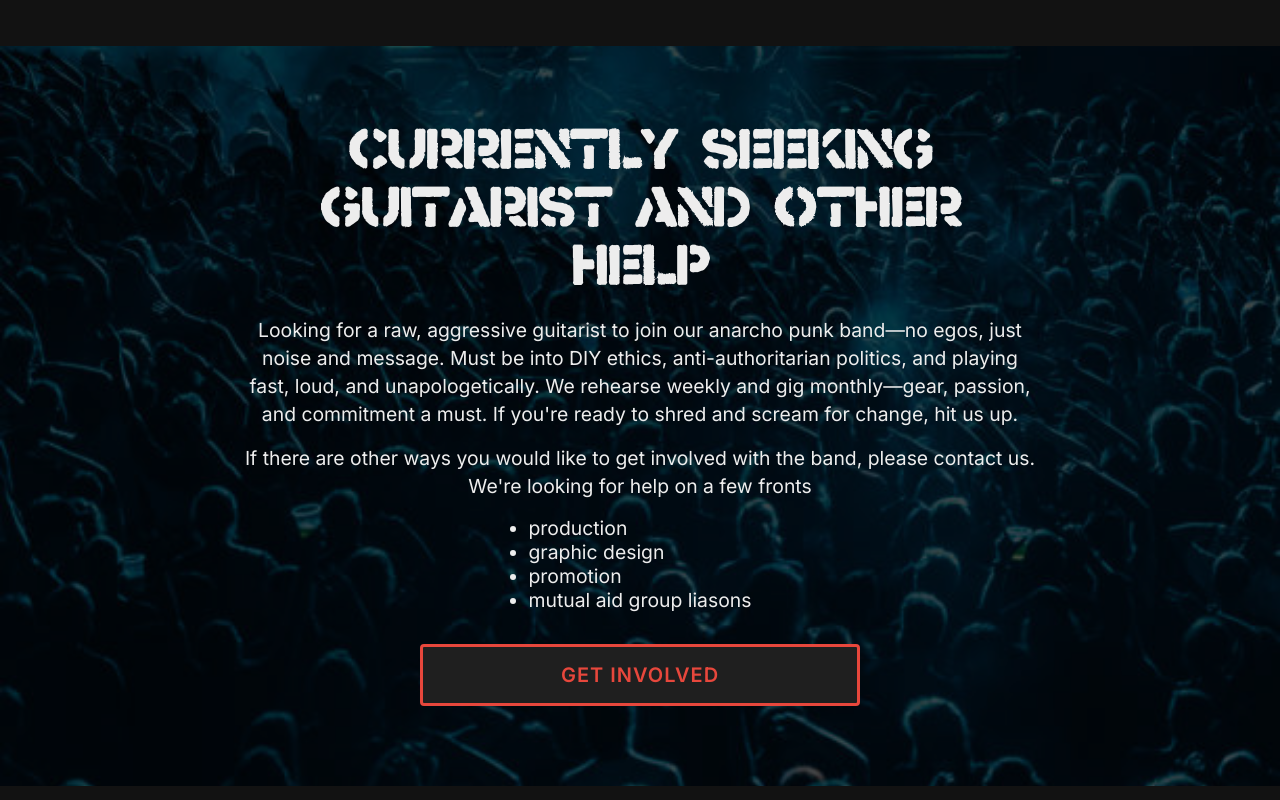
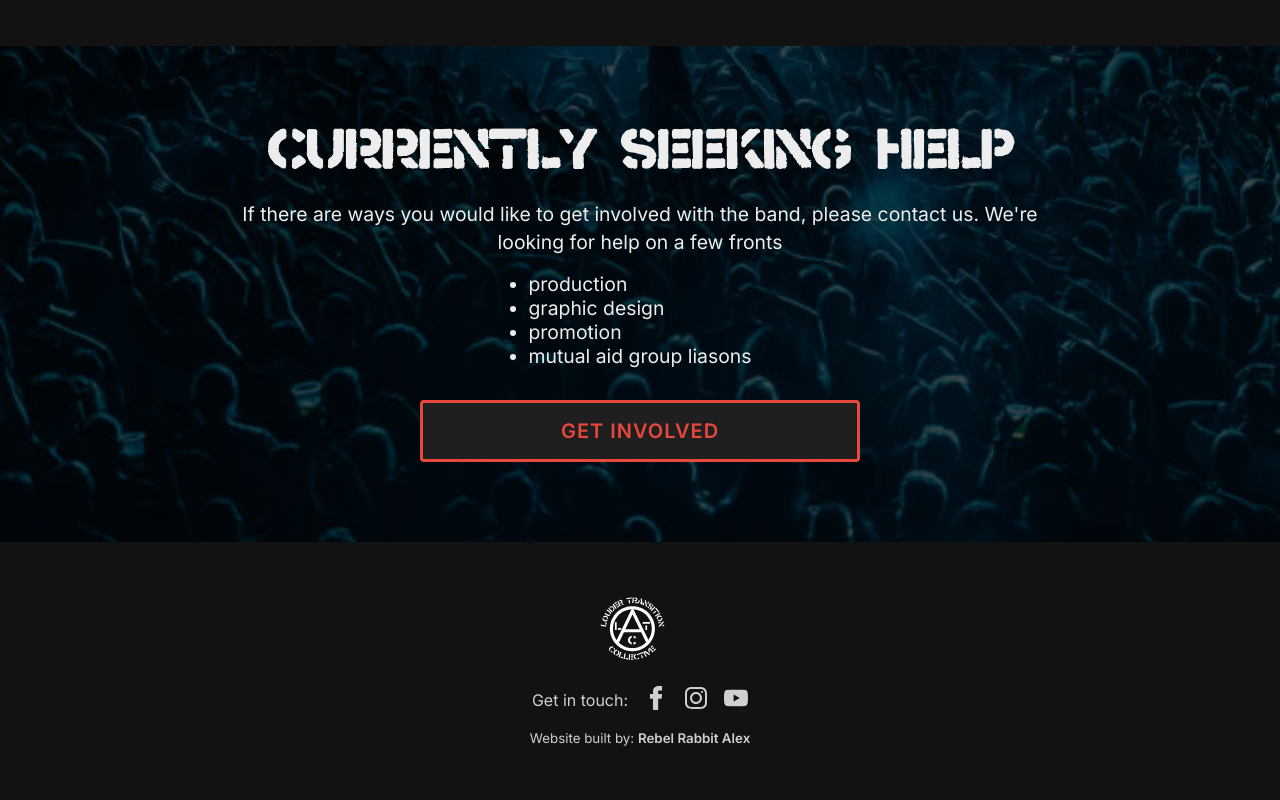
Before and after one commit to aljmiller87/yaga-punk-collective, a Next.js app: page /events in a window 1280 px wide. Shown: the part 1940-2740 px from the top of the page. Built offline with nearby package versions, Linux system fonts and the light colour scheme; a web font is replaced by a local one.

Commit message:
full width content

```diff
--- a/src/components/FullWidthImageContent/index.tsx
+++ b/src/components/FullWidthImageContent/index.tsx
@@ -11,18 +11,11 @@ const FullWidthImageContent = () => {
         <Image src={bgImage} alt="" className={styles.img} fill={true} />
       </div>
       <div className={styles.text}>
-        <h2>Currently Seeking guitarist and other help</h2>
+        <h2>Currently seeking help</h2>
+
         <p>
-          Looking for a raw, aggressive guitarist to join our anarcho punk
-          band—no egos, just noise and message. Must be into DIY ethics,
-          anti-authoritarian politics, and playing fast, loud, and
-          unapologetically. We rehearse weekly and gig monthly—gear, passion,
-          and commitment a must. If you&apos;re ready to shred and scream for
-          change, hit us up.
-        </p>
-        <p>
-          If there are other ways you would like to get involved with the band,
-          please contact us. We&apos;re looking for help on a few fronts
+          If there are ways you would like to get involved with the band, please
+          contact us. We&apos;re looking for help on a few fronts
         </p>
         <ul>
           <li>production</li>
```
